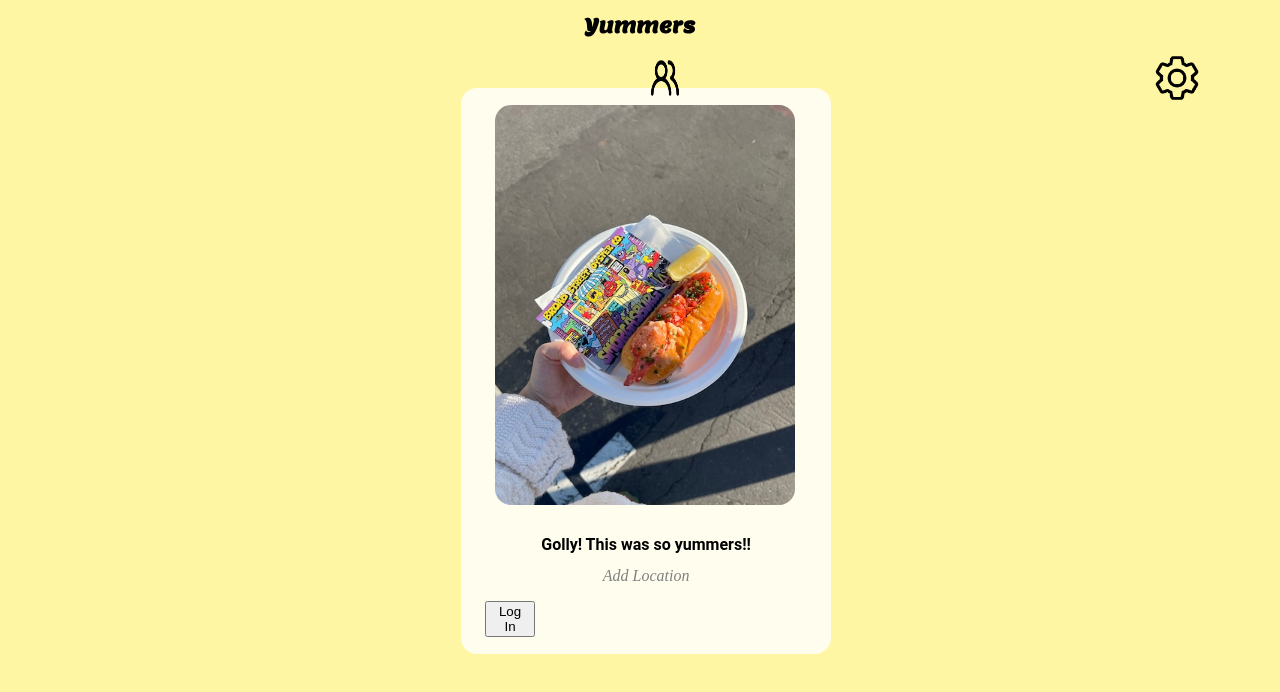
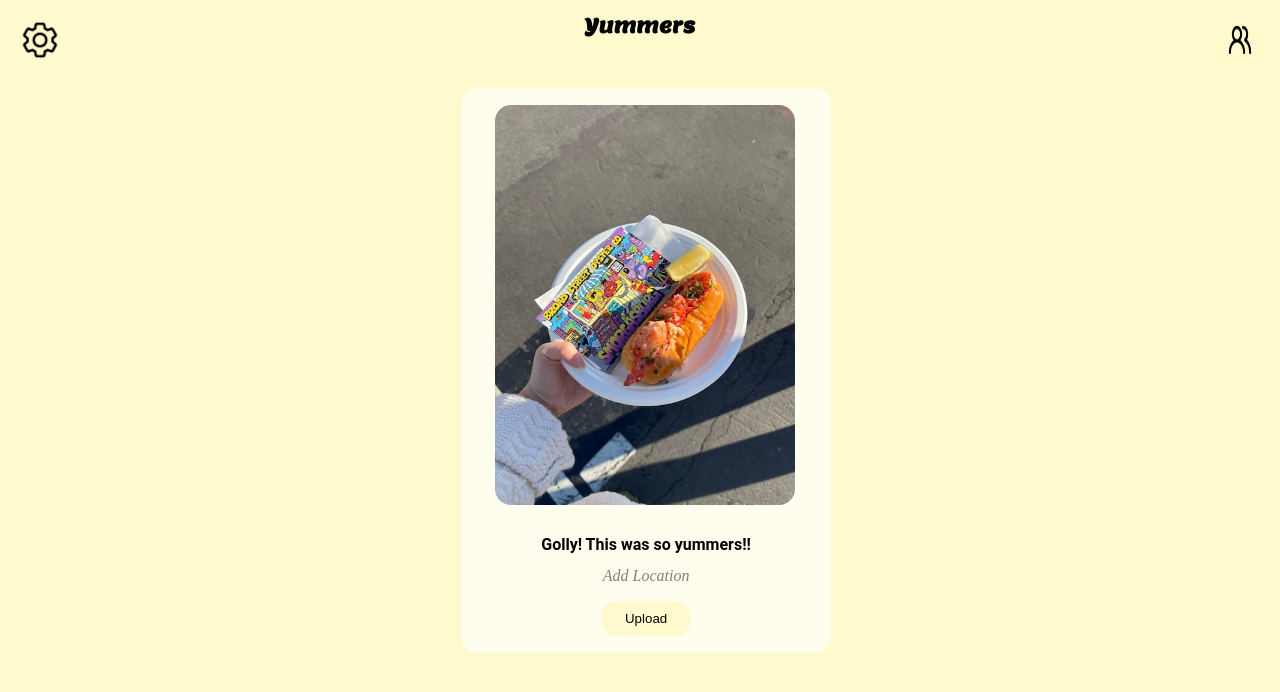
Before and after one commit to senahkim/yummers, a plain HTML site: page uploadpage.html in a window 1280 px wide. Drawn offline with Linux system fonts and the light colour scheme.

Commit message:
Fixed icons and polished upload page

```diff
--- a/css/upload.css
+++ b/css/upload.css
@@ -1,5 +1,5 @@
 body {
-  background-color: #fff6a3;
+  background-color: #fffacd;
   display: flex; /* Flexbox to center children */
   justify-content: center; /* Center horizontally */
   align-items: center; /* Center vertically */
@@ -64,27 +64,32 @@ header {
 
 /* BUTTON */
 .uploadbtn {
-  width: 50px;
+  align-items: center;
+  margin: 0 auto;
+  background-color: #fffacd;
+  border: none;
+  color: black;
+  width: 90px;
+  height: 35px;
+  border-radius: 16px;
 }
 
 /* ICONS */
 
 .gear-icon {
-  display: inline-block;
   position: fixed;
-  padding-bottom: 75px;
-  width: 50px;
-  height: 50px;
-  margin-left: 40%;
+  top: 20px;
+  left: 20px;
+  width: 40px;
+  height: 40px;
 }
 
 .user-icon {
-  display: inline-block;
   position: fixed;
-  padding-bottom: 75px;
-  width: 50px;
-  height: 50px;
-  margin-right: 90%;
+  top: 20px;
+  right: 20px;
+  width: 40px;
+  height: 40px;
 }
 
 /* CAPTIONS */
--- a/uploadpage.html
+++ b/uploadpage.html
@@ -23,9 +23,7 @@
       <img src="img/food/yummers.jpeg" />
       <p class="this-is-yummers"><b>Golly! This was so yummers!!</b></p>
       <p class="add-location"><i> Add Location </i></p>
-      <button class="uploadbtn">Log In</button>
+      <button class="uploadbtn">Upload</button>
     </div>
-
-    <div class="uploadcaption"></div>
   </div>
 </body>
```
